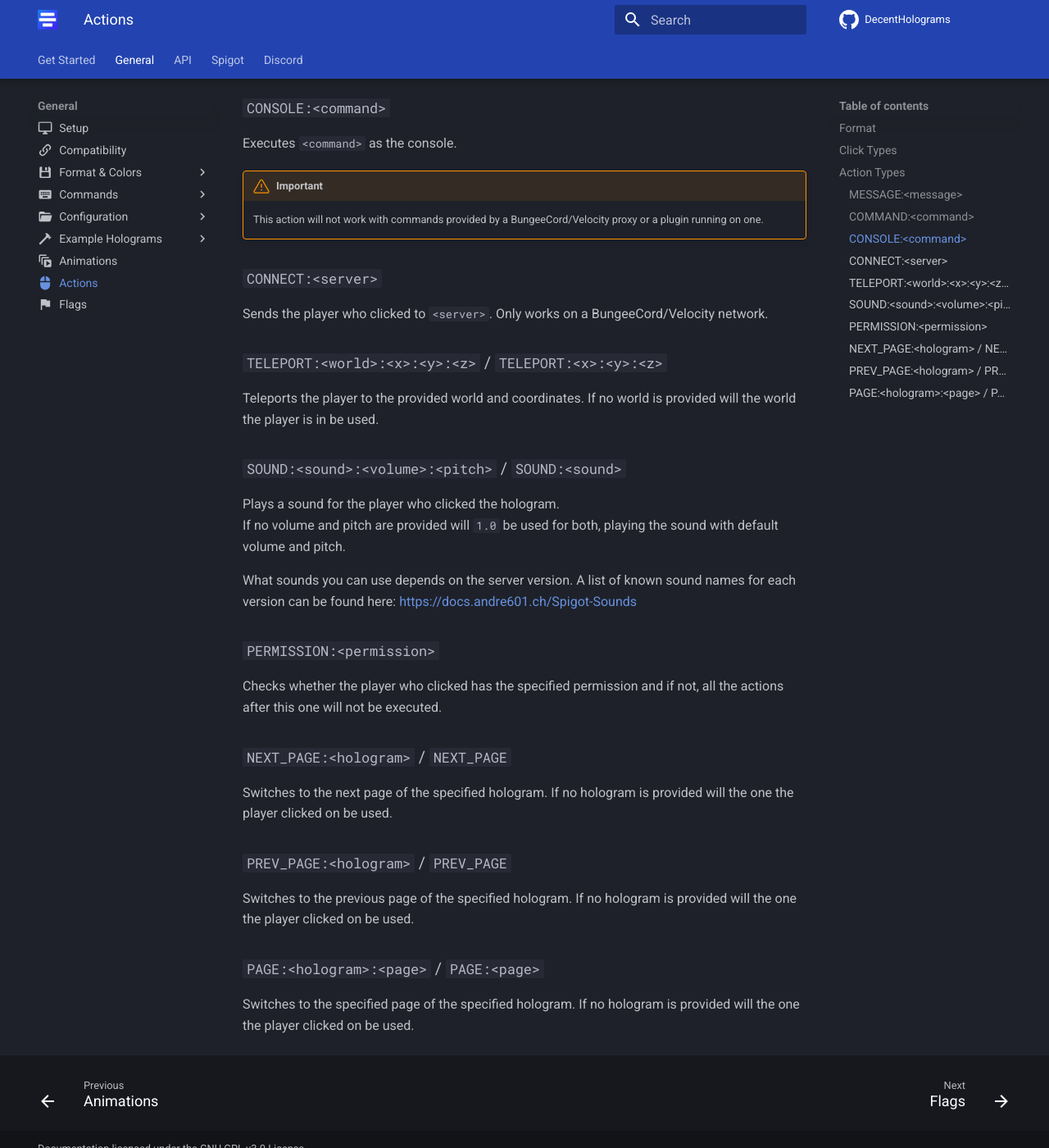
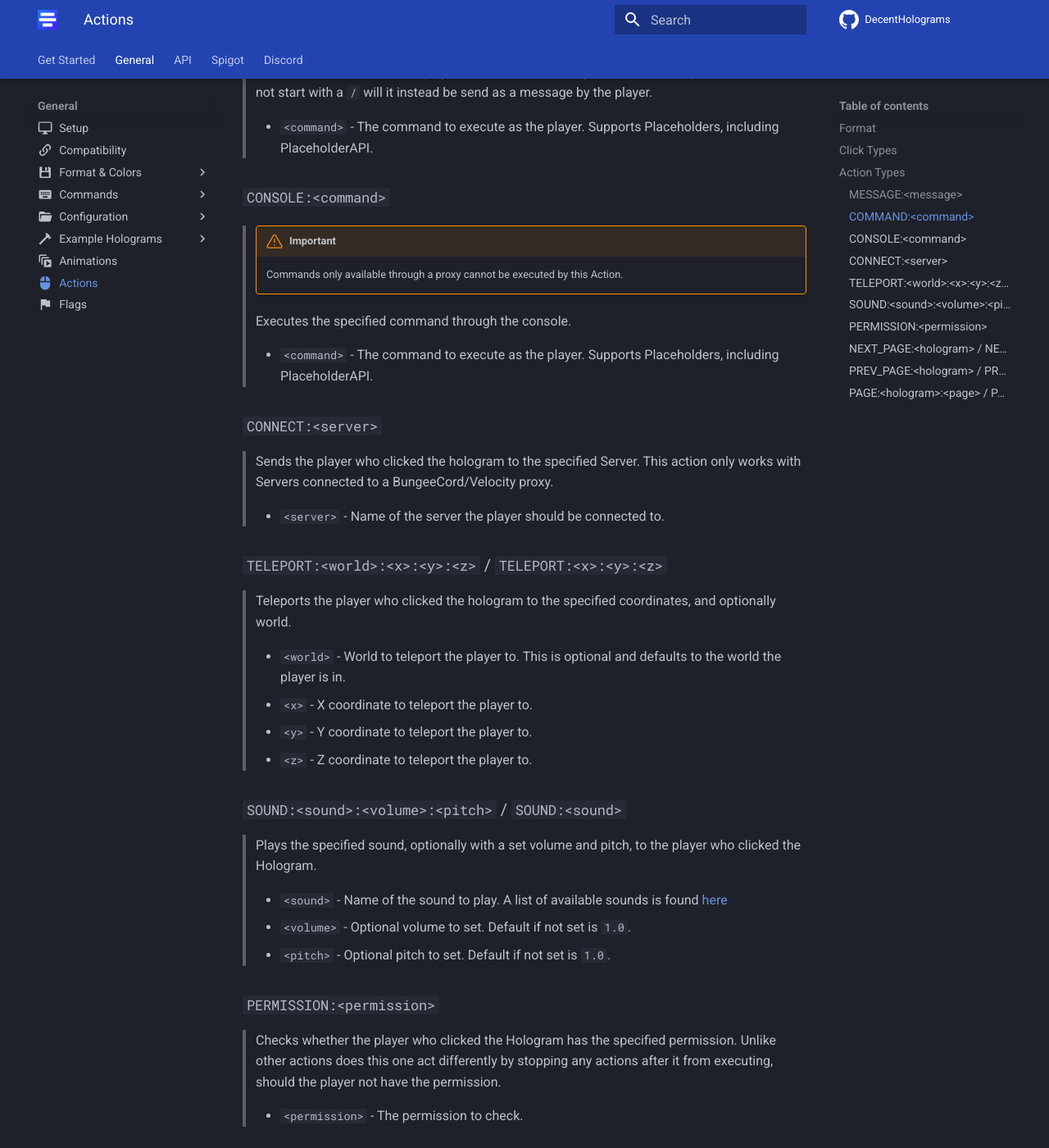
Before and after one commit to DecentSoftware-eu/DecentHolograms-Wiki, an MkDocs documentation site: the page built from docs/general/actions.md, in a window 1280 px wide and 1400 px high, scrolled down 1008 px. Shown: the whole window at 82% size. Built offline with MkDocs 1.6.1 and Material for MkDocs 9.7.7, drawn with Linux system fonts in a browser that asks for light colours; comment, search, counter and statistics services are not loaded; some of the changed text lies outside the part shown.

Commit message:
Improve actions page

```diff
--- a/docs/general/actions.md
+++ b/docs/general/actions.md
@@ -31,48 +31,70 @@ These click types are used in the [`addaction` page command](commands/hologram-p
 
 ### `#!command MESSAGE:<message>` { #message }
 
-Sends `#!command <message>` to the player who clicked the hologram.
+> Sends a message to the player who clicked the hologram.
+>
+> - `#!command <message>` - The message to send. Supports Placeholders, including PlaceholderAPI.
 
 ### `#!command COMMAND:<command>` { #command }
 
-Executes `#!command <command>` as the player who clicked the hologram. If `#!command <command>` doesn't start with `/` will it be send as a message from the player.
+> Executes a command as the player who clicked the hologram. Should the specified command not start with a `/` will it instead be send as a message by the player.
+>
+> - `#!command <command>` - The command to execute as the player. Supports Placeholders, including PlaceholderAPI.
 
 ### `#!command CONSOLE:<command>` { #console }
 
-Executes `#!command <command>` as the console.
-
-/// warning | Important
-This action will not work with commands provided by a BungeeCord/Velocity proxy or a plugin running on one.
-///
+> /// warning | Important
+> Commands only available through a proxy cannot be executed by this Action.
+> ///
+>
+> Executes the specified command through the console.
+>
+> - `#!command <command>` - The command to execute as the player. Supports Placeholders, including PlaceholderAPI.
 
 ### `#!command CONNECT:<server>` { #connect }
 
-Sends the player who clicked to `#!command <server>`. Only works on a BungeeCord/Velocity network.
+> Sends the player who clicked the hologram to the specified Server. This action only works with Servers connected to a BungeeCord/Velocity proxy.
+>
+> - `#!command <server>` - Name of the server the player should be connected to.
 
 ### `#!command TELEPORT:<world>:<x>:<y>:<z>` / `#!command TELEPORT:<x>:<y>:<z>` { #teleport }
 
-Teleports the player to the provided world and coordinates. If no world is provided will the world the player is in be used.
+> Teleports the player who clicked the hologram to the specified coordinates, and optionally world.
+>
+> - `#!command <world>` - World to teleport the player to. This is optional and defaults to the world the player is in.
+> - `#!command <x>` - X coordinate to teleport the player to.
+> - `#!command <y>` - Y coordinate to teleport the player to.
+> - `#!command <z>` - Z coordinate to teleport the player to.
 
 ### `#!command SOUND:<sound>:<volume>:<pitch>` / `#!command SOUND:<sound>` { #sound }
 
-Plays a sound for the player who clicked the hologram.
-If no volume and pitch are provided will `1.0` be used for both, playing the sound with default volume and pitch.
-
-What sounds you can use depends on the server version. A list of known sound names for each version can be found here:
-https://docs.andre601.ch/Spigot-Sounds{ target="_blank" rel="nofollo" }
+> Plays the specified sound, optionally with a set volume and pitch, to the player who clicked the Hologram.
+>
+> - `#!command <sound>` - Name of the sound to play. A list of available sounds is found [here](https://docs.andre601.ch/Spigot-Sounds){ target="_blank" rel="nofollow" }
+> - `#!command <volume>` - Optional volume to set. Default if not set is `1.0`.
+> - `#!command <pitch>` - Optional pitch to set. Default if not set is `1.0`.
 
 ### `#!command PERMISSION:<permission>` { #permission }
 
-Checks whether the player who clicked has the specified permission and if not, all the actions after this one will not be executed.
+> Checks whether the player who clicked the Hologram has the specified permission. Unlike other actions does this one act differently by stopping any actions after it from executing, should the player not have the permission.
+>
+> - `#!command <permission>` - The permission to check.
 
 ### `#!command NEXT_PAGE:<hologram>` / `NEXT_PAGE` { #next_page }
 
-Switches to the next page of the specified hologram. If no hologram is provided will the one the player clicked on be used.
+> Changes the page of the (optionally specified) Hologram to the next one, if one is available.
+>
+> - `#!command <hologram>` - Optional Hologram to change the page of. Defaults to the Hologram the player clicked on, if not set.
 
 ### `#!command PREV_PAGE:<hologram>` / `PREV_PAGE` { #prev_page }
 
-Switches to the previous page of the specified hologram. If no hologram is provided will the one the player clicked on be used.
+> Changes the page of the (optionally specified) Hologram to the previous page, if one is available.
+>
+> - `#!command <hologram>` - Optional Hologram to change the page of. Defaults to the Hologram the player clicked on, if not set.
 
 ### `#!command PAGE:<hologram>:<page>` / `#!command PAGE:<page>` { #page }
 
-Switches to the specified page of the specified hologram. If no hologram is provided will the one the player clicked on be used.
+> Changes to the specified page on the (optionally specified) Hologram, if one is available.
+>
+> - `#!command <hologram>` - Optional Hologram to change the page of. Defaults to the Hologram the player clicked on, if not set.
+> - `#!command <page>` - Page to switch to on the Hologram.
```
